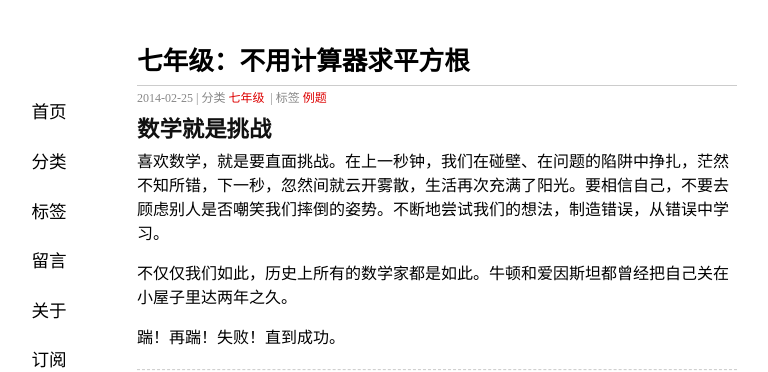
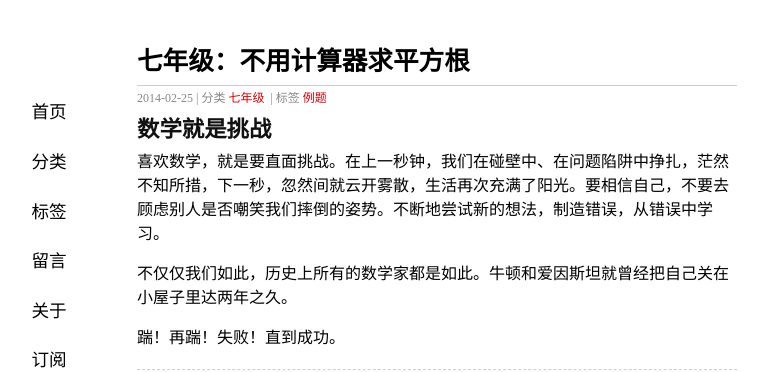
Before and after one commit to ccpaging/ccpaging.github.io, a Jekyll site: the page built from _posts/2014-02-25-L7-example.md, in a window 1280 px wide. Shown: the top 372 px of the page, without its empty margins (203-971 px from the left). Built offline with Jekyll 4.4.1, drawn with Linux system fonts in a browser that asks for light colours; formulas are drawn with MathJax 3; comment, search, counter and statistics services are not loaded.

Commit message:
New post

```diff
--- a/_posts/2014-02-25-L7-example.md
+++ b/_posts/2014-02-25-L7-example.md
@@ -8,9 +8,9 @@ tags: 例题
 
 ## 数学就是挑战
 
-喜欢数学，就是要直面挑战。在上一秒钟，我们在碰壁、在问题的陷阱中挣扎，茫然不知所错，下一秒，忽然间就云开雾散，生活再次充满了阳光。要相信自己，不要去顾虑别人是否嘲笑我们摔倒的姿势。不断地尝试我们的想法，制造错误，从错误中学习。
+喜欢数学，就是要直面挑战。在上一秒钟，我们在碰壁中、在问题陷阱中挣扎，茫然不知所措，下一秒，忽然间就云开雾散，生活再次充满了阳光。要相信自己，不要去顾虑别人是否嘲笑我们摔倒的姿势。不断地尝试新的想法，制造错误，从错误中学习。
 
-不仅仅我们如此，历史上所有的数学家都是如此。牛顿和爱因斯坦都曾经把自己关在小屋子里达两年之久。
+不仅仅我们如此，历史上所有的数学家都是如此。牛顿和爱因斯坦就曾经把自己关在小屋子里达两年之久。
 
 踹！再踹！失败！直到成功。
 
```
